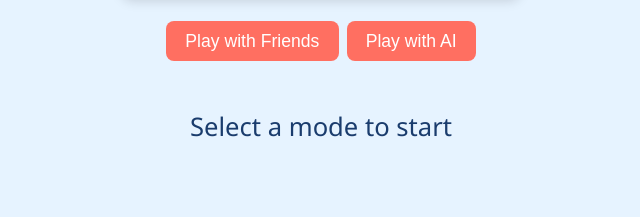
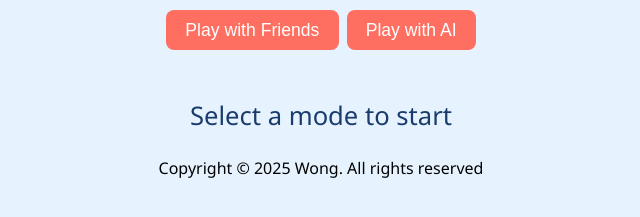
Before and after one commit to hugow0528/hugow0528.github.io, a plain HTML site: page Tic-tac-toe_v2.html in a window 1280 px wide. Shown: the part 379-596 px from the top of the page, without its empty margins (319-959 px from the left). Drawn offline with Linux system fonts and the light colour scheme.

Commit message:
Update Tic-tac-toe_v2.html

```diff
--- a/Tic-tac-toe_v2.html
+++ b/Tic-tac-toe_v2.html
@@ -214,6 +214,9 @@
     <div id="board"></div>
     <div id="status">Select a mode to start</div>
     <button id="reset" onclick="resetGame()">Reset Game</button>
+    <footer>
+            Copyright © 2025 Wong. All rights reserved
+        </footer>
 
     <script>
         let currentPlayer = 'X';
```
